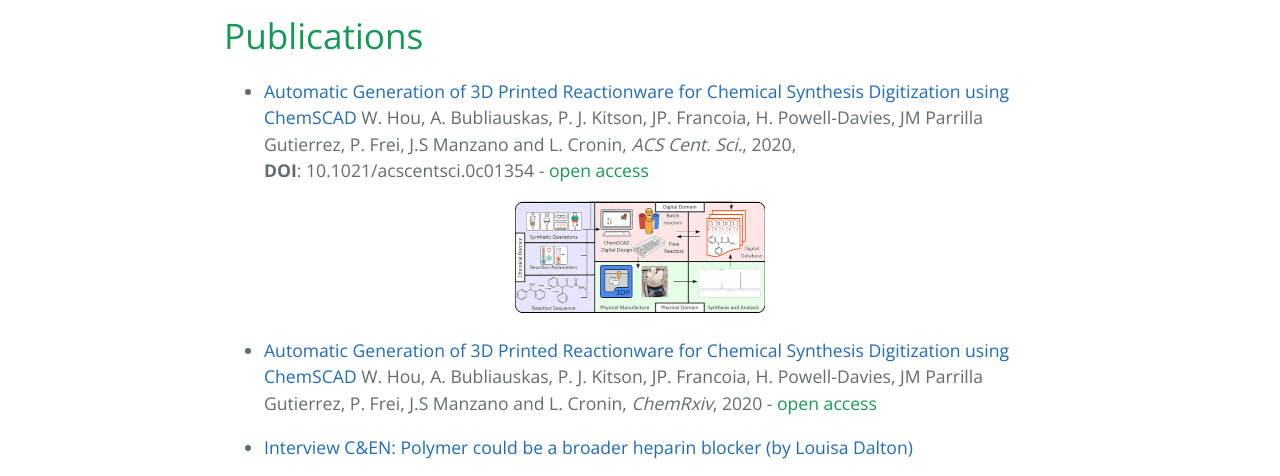
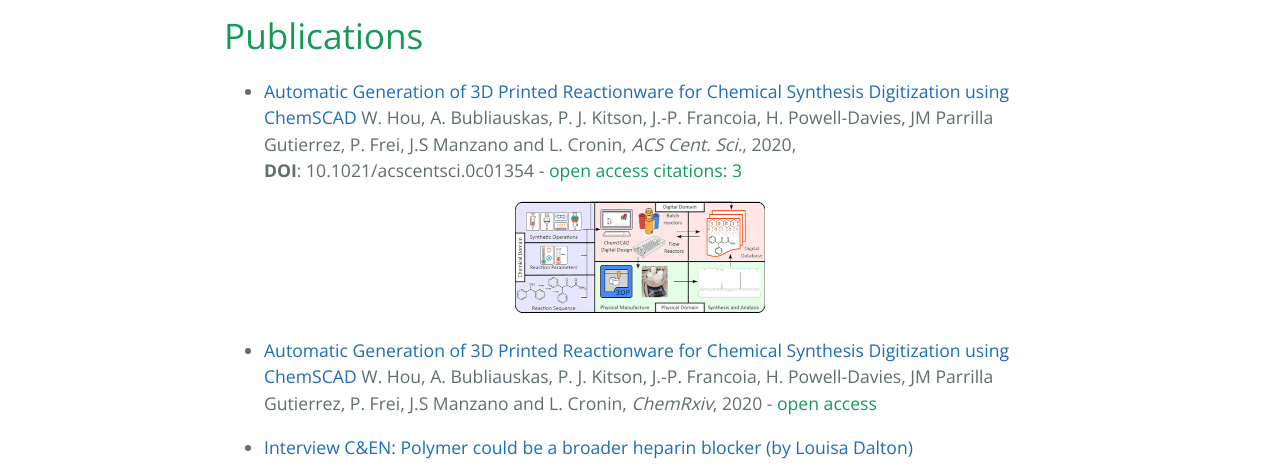
Before and after one commit to JPFrancoia/JPFrancoia.github.io, a Jekyll site: the page built from publications.md, in a window 1280 px wide and 1400 px high, scrolled down 204 px. Shown: the part 155-631 px from the top of the window. Built offline with Jekyll 4.4.1, drawn with Linux system fonts in a browser that asks for light colours; the repository's description, which GitHub fills in, is left out; some of the changed text lies outside the part shown.

Commit message:
Citations update.

```diff
--- a/publications.md
+++ b/publications.md
@@ -8,16 +8,16 @@
 
 - [Automatic Generation of 3D Printed Reactionware for Chemical Synthesis
 Digitization using ChemSCAD](https://pubs.acs.org/doi/10.1021/acscentsci.0c01354)
-W. Hou, A. Bubliauskas, P. J. Kitson, JP. Francoia, H. Powell-Davies,
+W. Hou, A. Bubliauskas, P. J. Kitson, J.-P. Francoia, H. Powell-Davies,
 JM Parrilla Gutierrez, P. Frei, J.S Manzano and L. Cronin, *ACS Cent. Sci.*,
-2020, **DOI**:&nbsp;10.1021/acscentsci.0c01354 - <font color="#159957">open access</font>
+2020, **DOI**:&nbsp;10.1021/acscentsci.0c01354 - <font color="#159957">open access citations: 3</font>
 <p align="center">
   <img src="images/chemscad.gif">
 </p>
 
 - [Automatic Generation of 3D Printed Reactionware for Chemical Synthesis
 Digitization using ChemSCAD](https://chemrxiv.org/s/01c0cd28362e763c438f)
-W. Hou, A. Bubliauskas, P. J. Kitson, JP. Francoia, H. Powell-Davies,
+W. Hou, A. Bubliauskas, P. J. Kitson, J.-P. Francoia, H. Powell-Davies,
 JM Parrilla Gutierrez, P. Frei, J.S Manzano and L. Cronin, *ChemRxiv*, 2020 - <font color="#159957">open access</font>
 
 - [Interview C&EN: Polymer could be a broader heparin blocker (by Louisa
@@ -47,7 +47,7 @@
 - [Digitization of multistep organic synthesis in reactionware for on-demand
 pharmaceuticals](http://science.sciencemag.org/content/359/6373/314)
 P. J. Kitson, G. Marie, J.-P. Francoia, S. S. Zalesskiy, R. C. Sigerson,
-J. S. Mathieson and L. Cronin *Science*, 2018, **359**, 314 - <font color="#159957">open access, citations: 117</font>
+J. S. Mathieson and L. Cronin *Science*, 2018, **359**, 314 - <font color="#159957">open access, citations: 121</font>
 **Video:** [https://www.youtube.com/watch?v=0Uc76tzNmtM&feature=youtu.be](https://www.youtube.com/watch?v=0Uc76tzNmtM)
 
 <p align="center">
@@ -56,7 +56,7 @@
 
 - [Everything you always wanted to know about poly-*L*-lysine dendrigrafts
 (but were afraid to ask)](http://onlinelibrary.wiley.com/wol1/doi/10.1002/chem.201704147)
-J.-P. Francoia and L. Vial, *Chem. Eur. J.*, 2017, **24**, 2806 - <font color="#159957">citations: 11</font>
+J.-P. Francoia and L. Vial, *Chem. Eur. J.*, 2017, **24**, 2806 - <font color="#159957">citations: 14</font>
 <p align="center">
   <img src="images/review.jpg">
 </p>
```
Also changed, not shown: 1 other file.
